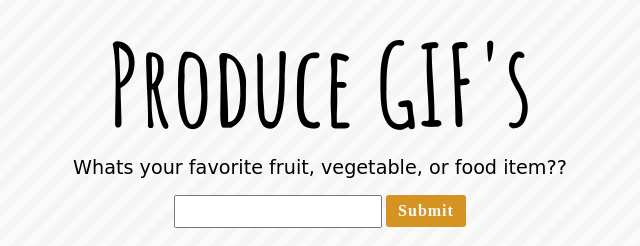
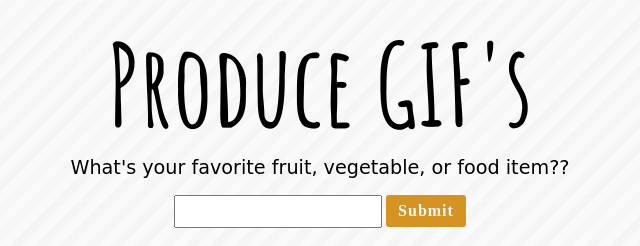
Before and after one commit to shelbyreins/GifTastic, a plain HTML site: page index.html in a window 1280 px wide. Shown: the top 246 px of the page, 320-960 px from the left. Drawn offline with nearby package versions, Linux system fonts and the light colour scheme; a web font is replaced by a local one.

```diff
--- a/index.html
+++ b/index.html
@@ -12,7 +12,7 @@
 <body>
     <h1 id="title">Produce GIF's</h1>
         <form id="gif-form">
-            <label id="form-title" for="gif-input">Whats your favorite fruit, vegetable, or food item??</label>
+            <label id="form-title" for="gif-input">What's your favorite fruit, vegetable, or food item??</label>
             <br>
             <input type="text" id="gif-input">
             <input  type="submit" id="add-gif" value= "Submit">
```
Also changed, not shown: assets/images/bright_squares/bright_squares.png (added), assets/images/bright_squares/bright_squares_@2X.png (added), assets/images/bright_squares/readme.txt (added).
